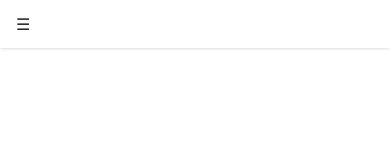
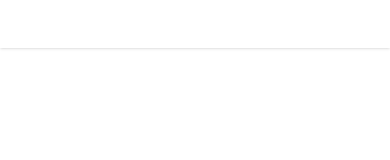
Before and after one commit to RNG21/Dissertation, a React (Vite) app in the folder frontend/: page / in a window 390 px wide. Shown: the top 160 px of the page. Built offline with nearby package versions, Linux system fonts and the light colour scheme.

Commit message:
Closing sidebar

```diff
--- a/frontend/src/base/base.tsx
+++ b/frontend/src/base/base.tsx
@@ -1,4 +1,4 @@
-import { ReactElement, ElementType, useState } from 'react';
+import { ReactElement, ElementType, useState, useRef, useEffect } from 'react';
 
 import Navbar from './navbar';
 import Sidebar from './sidebar';
@@ -9,16 +9,45 @@ interface BaseProps {
 
 function Base({ mainContent: MainContent }: BaseProps): ReactElement {
     const [sidebarOpen, setSidebarOpen] = useState<boolean>(false);
+    const sidebarRef = useRef<HTMLDivElement>(null);
 
     const toggleSidebar = () => setSidebarOpen(prev => !prev);
 
+    {/* Close sidebar when md: and clicked outside sidebar */}
+    const handleClickOutside = (event: MouseEvent) => {
+        if (
+            sidebarRef.current &&
+            !sidebarRef.current.contains(event.target as Node)
+        ) {
+            setSidebarOpen(false);
+        }
+    };
+    useEffect(() => {
+        if (sidebarOpen) {
+            document.addEventListener('mousedown', handleClickOutside);
+        }
+        return () => {
+            document.removeEventListener('mousedown', handleClickOutside);
+        };
+    }, [sidebarOpen]);
+
     return (
-        <div className="flex h-screen">
-            <Sidebar sidebarOpen={sidebarOpen} />
+        <div className="flex h-screen relative">
+            <div ref={sidebarRef} className="z-20">
+                <Sidebar sidebarOpen={sidebarOpen} />
+            </div>
 
-            {/* Main content */}
-            <div className="flex-1 flex flex-col">
-                <Navbar toggleSidebar={toggleSidebar}/>
+
+            {/* Overlay to block clicks when sidebar is open */}
+            {sidebarOpen && (
+                <div
+                    className="fixed inset-0 bg-black bg-opacity-30 z-10"
+                    onClick={toggleSidebar}
+                />
+            )}
+
+            <div className="flex-1 flex flex-col dark:bg-zinc-800 z-0">
+                <Navbar toggleSidebar={toggleSidebar} />
                 {MainContent && <MainContent />}
             </div>
         </div>
--- a/frontend/src/base/navbar.tsx
+++ b/frontend/src/base/navbar.tsx
@@ -5,11 +5,11 @@ interface NavbarProps {
 const Navbar: React.FC<NavbarProps> = ({ toggleSidebar }) => {
 
     return (
-        <header className="bg-white shadow px-4 py-3 flex items-center justify-between md:justify-end md:pl-64">
+        <header className="non-dark:bg-white dark:bg-zinc-800 shadow px-4 py-3 flex items-center justify-between md:justify-end md:pl-64">
             {/* Hamburger menu */}
             <button
                 onClick={toggleSidebar}
-                className="md:hidden text-zinc-800"
+                className="md:hidden text-white"
             >
                 ☰
             </button>
--- a/frontend/src/base/sidebar.tsx
+++ b/frontend/src/base/sidebar.tsx
@@ -6,7 +6,7 @@ interface SidebarProps {
 
 const Sidebar: React.FC<SidebarProps> = ({ sidebarOpen }) => {
     return (
-        <aside className={`bg-zinc-800 text-white w-64 p-4 space-y-4 transition-transform duration-300
+        <aside className={`dark:bg-zinc-900 dark:text-white w-64 p-4 space-y-4 transition-transform duration-300
             fixed top-0 left-0 h-full z-40 ${sidebarOpen ? 'translate-x-0' : '-translate-x-full'} md:translate-x-0 md:relative`}>
             <h2 className="text-2xl font-bold mb-4">My App</h2>
             <nav className="flex flex-col gap-2">
@@ -16,6 +16,7 @@ const Sidebar: React.FC<SidebarProps> = ({ sidebarOpen }) => {
                 <a href="#" className="hover:bg-zinc-700 p-2 rounded">Logout</a>
             </nav>
         </aside>
+
     );
 };
 
--- a/frontend/src/home.tsx
+++ b/frontend/src/home.tsx
@@ -2,7 +2,13 @@ import Base from './base/base';
 
 function Home() {
     return (
-        <Base/>
+        <Base>
+
+
+
+        </Base>
+
+
       );
     }
 
```
